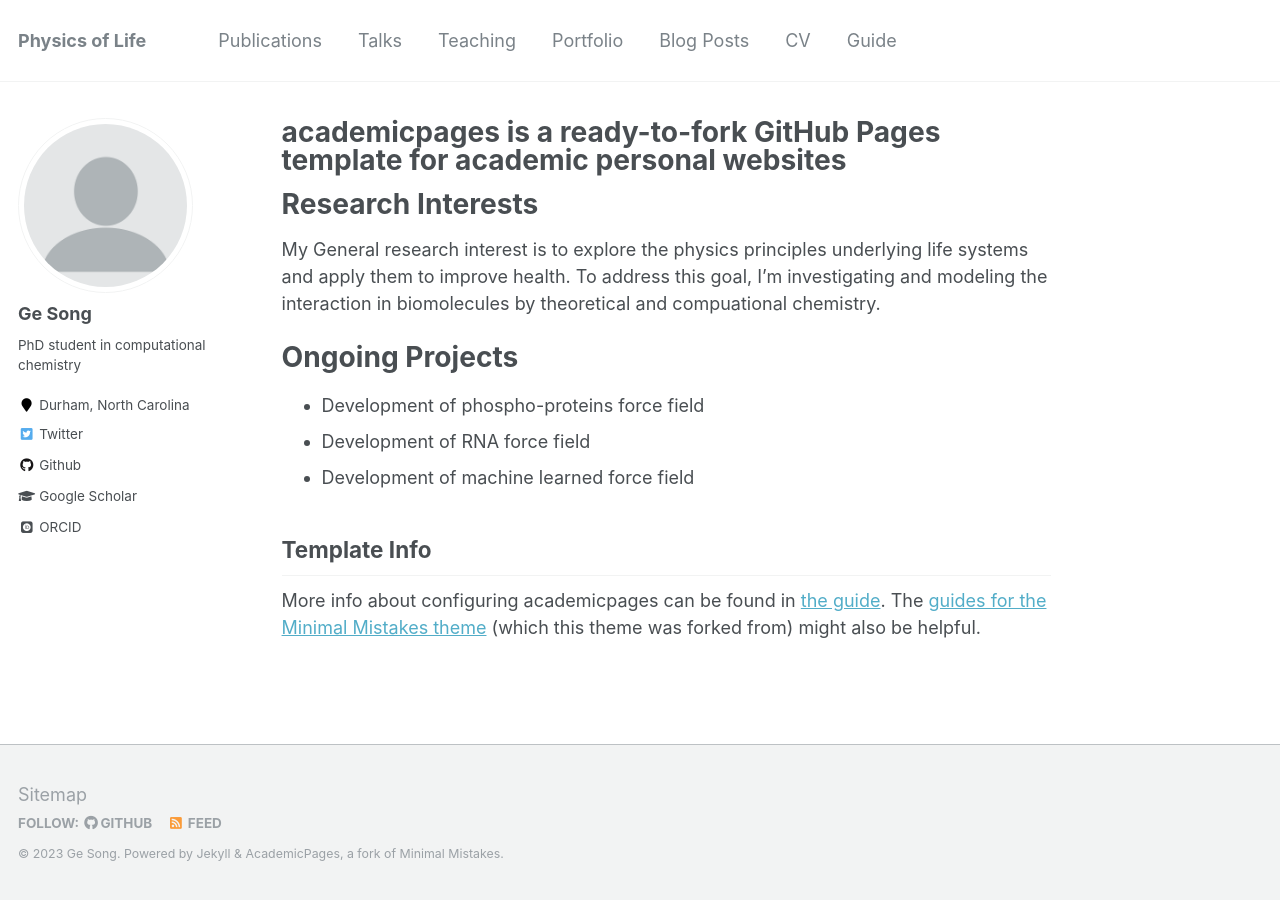
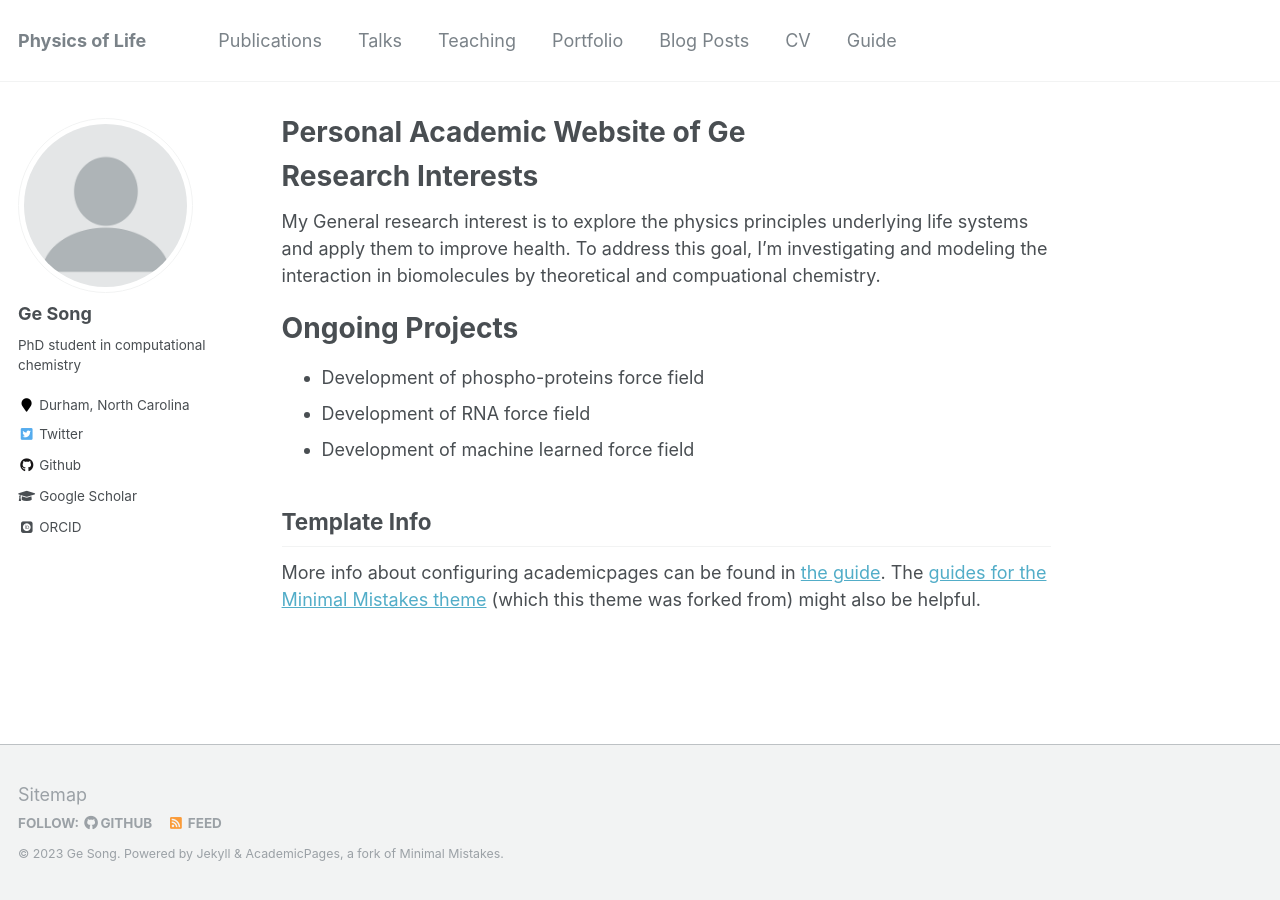
Before and after one commit to CalvinGe/gesong.github.io, a Jekyll site: the page built from _pages/about.md, in a window 1280 px wide. Built offline with Jekyll 4.4.1, drawn with Linux system fonts in a browser that asks for light colours; some web fonts are replaced.

Commit message:
Update about.md

```diff
--- a/_pages/about.md
+++ b/_pages/about.md
@@ -1,6 +1,6 @@
 ---
 permalink: /
-title: "academicpages is a ready-to-fork GitHub Pages template for academic personal websites"
+title: "Personal Academic Website of Ge"
 excerpt: "About me"
 author_profile: true
 redirect_from:
```
